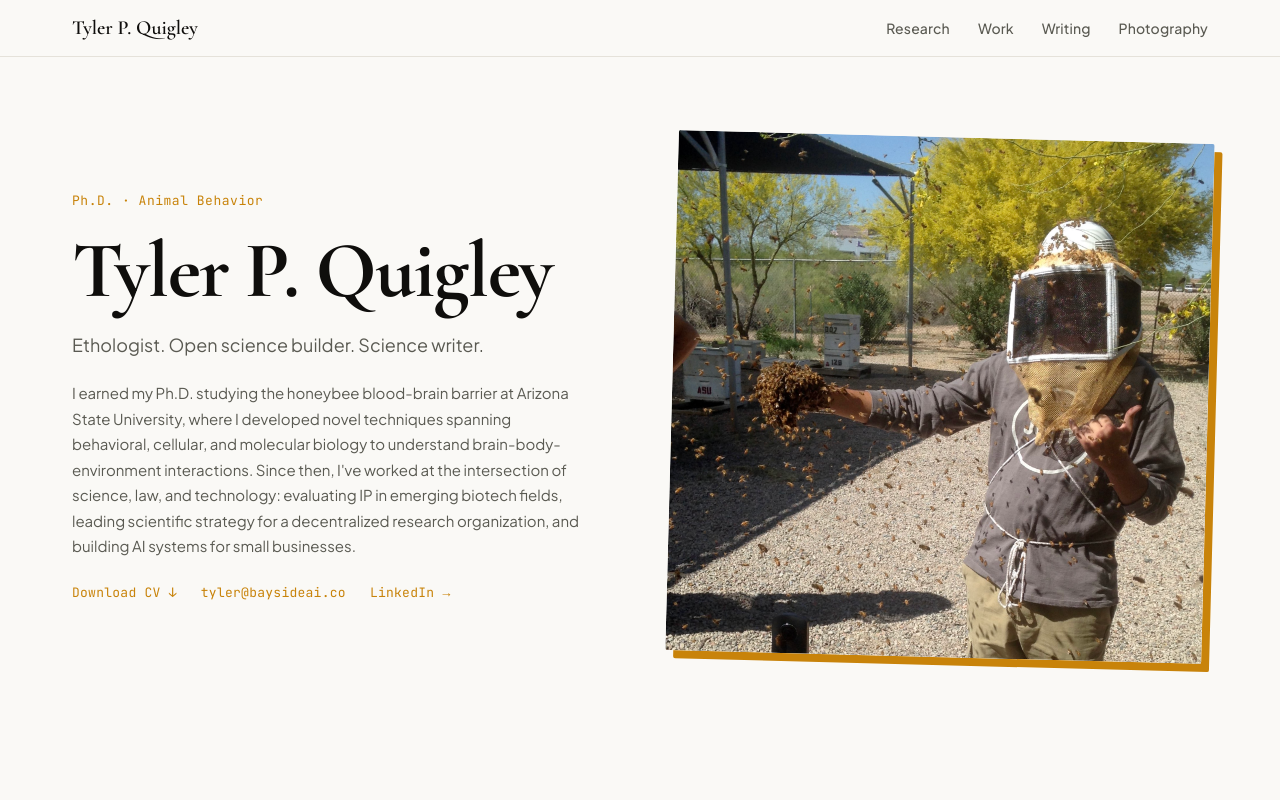
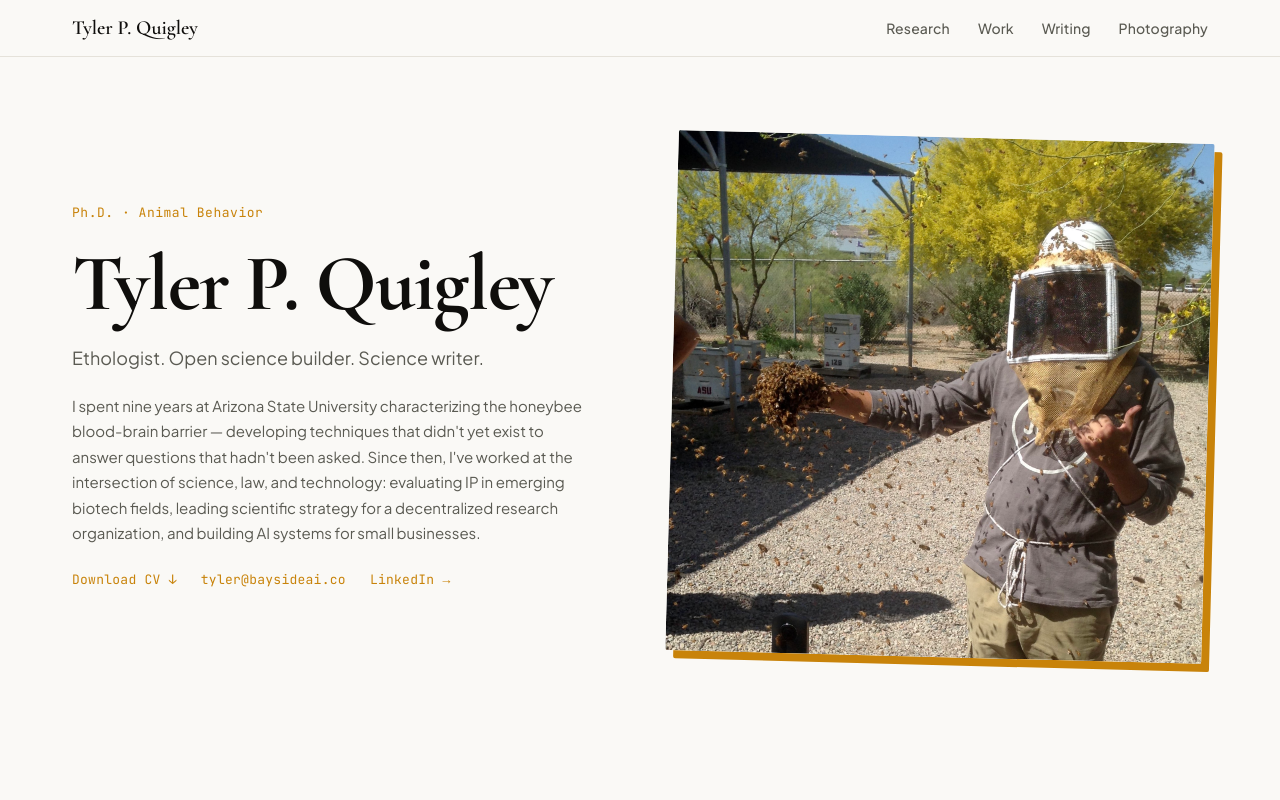
Before and after one commit to atticusbot/tyler-quigley, a React (Vite) app: page / in a window 1280 px wide. Shown: the top 800 px of the page. Built offline with nearby package versions, Linux system fonts and the light colour scheme.

Commit message:
copy: sharpen hero bio opener

```diff
--- a/src/App.tsx
+++ b/src/App.tsx
@@ -43,12 +43,12 @@ function App() {
             <h1 className="hero-name">Tyler P. Quigley</h1>
             <p className="hero-tagline">Ethologist. Open science builder. Science writer.</p>
             <p className="hero-bio">
-              I earned my Ph.D. studying the honeybee blood-brain barrier at Arizona State
-              University, where I developed novel techniques spanning behavioral, cellular, and
-              molecular biology to understand brain-body-environment interactions. Since then,
-              I've worked at the intersection of science, law, and technology: evaluating IP in
-              emerging biotech fields, leading scientific strategy for a decentralized research
-              organization, and building AI systems for small businesses.
+              I spent nine years at Arizona State University characterizing the honeybee
+              blood-brain barrier — developing techniques that didn't yet exist to answer
+              questions that hadn't been asked. Since then, I've worked at the intersection
+              of science, law, and technology: evaluating IP in emerging biotech fields,
+              leading scientific strategy for a decentralized research organization, and
+              building AI systems for small businesses.
             </p>
             <div className="hero-links">
               <a href="#">Download CV ↓</a>
```
